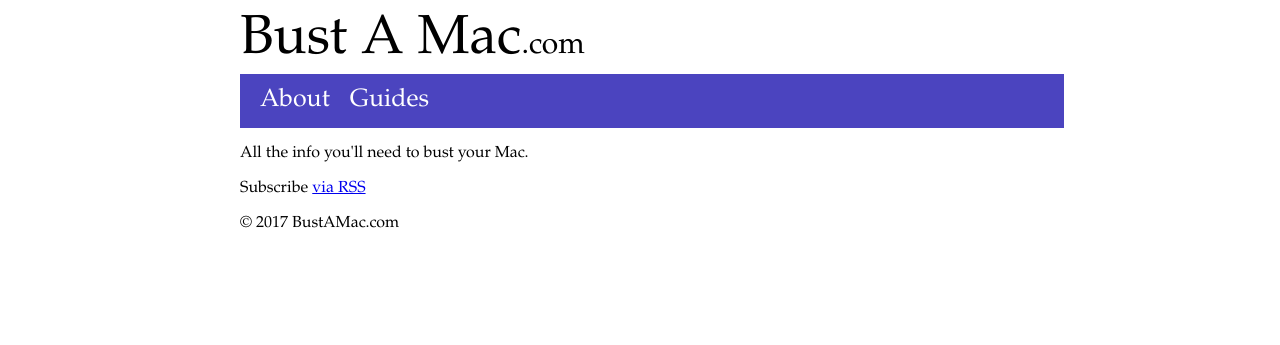
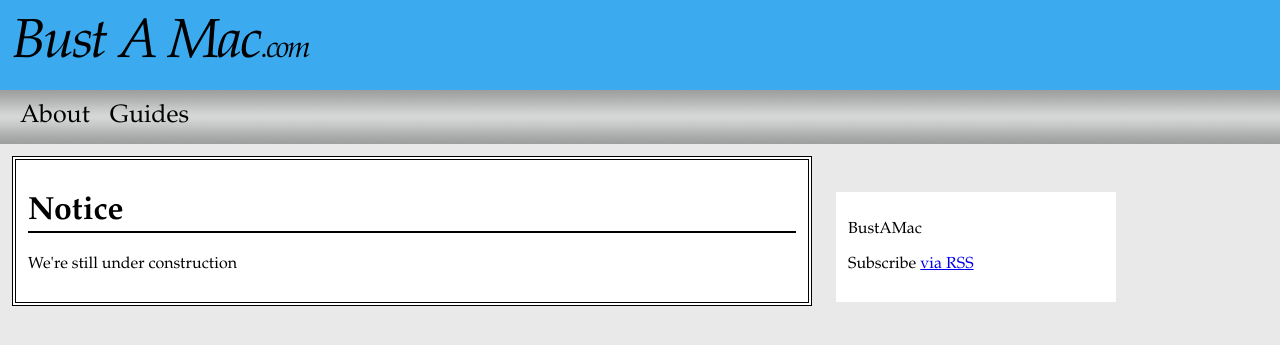
Before and after one commit to 128keaton/bustamac.com, a Jekyll site: the page built from index.html, in a window 1280 px wide. Shown: the top 345 px of the page. Built offline with Jekyll 4.4.1, drawn with Linux system fonts in a browser that asks for light colours.

Commit message:
More styling fixes

```diff
--- a/_includes/footer.html
+++ b/_includes/footer.html
@@ -1,9 +1,3 @@
-<footer class="site-footer">
 
-  <div class="wrapper">
 
-    <p>&copy; 2017 BustAMac.com</p>
-
-  </div>
-
-</footer>
+    <p>&copy 2017 BustAMac.com</p>
--- a/_includes/header.html
+++ b/_includes/header.html
@@ -1,6 +1,5 @@
 <header class="site-header">
 
-  <div class="wrapper">
 
     <a class="site-title" href="{{ site.baseurl }}/">{{ site.title }}</a>
 
@@ -16,6 +15,5 @@
       </div>
     </nav>
 
-  </div>
 
 </header>
--- /dev/null
+++ b/_includes/notice.html
@@ -0,0 +1,4 @@
+<div class="notice">
+<h1>Notice</h1>
+<p>{{ include.content }}</p>
+</div>
--- /dev/null
+++ b/_includes/sidebar.html
@@ -0,0 +1,4 @@
+<div class="sidebar">
+  <p class="page-subtitle">BustAMac</p>
+  <p class="rss-subscribe">Subscribe <a href="{{ "/feed.xml" | prepend: site.baseurl }}">via RSS</a></p>
+</div>
--- a/_layouts/default.html
+++ b/_layouts/default.html
@@ -4,6 +4,7 @@
   {% include head.html %}
 
   <body>
+    <table>
     <div class="page-content">
     {% include header.html %}
 
@@ -11,9 +12,9 @@
         {{ content }}
       </div>
 
-
-    {% include footer.html %}
+        {% include sidebar.html %}
   </div>
+</table>
   </body>
 
 </html>
--- a/_sass/_base.scss
+++ b/_sass/_base.scss
@@ -2,6 +2,13 @@
   font-size: 55px;
   text-decoration: none;
   color: black!important;
+  width: 100%;
+  padding: 12px;
+  background-color: #3baaef;
+  display: block;
+  font-style: italic;
+  letter-spacing: -2px;
+  z-index: 0;
 }
 a.site-title::after{
   content: ".com";
@@ -10,10 +17,14 @@
 .site-nav{
   width: 100%;
   padding: 12px;
-  background-color: #4b44bf;
+  z-index: 2;
+  background: url(/images/CocoaHeader.png);
+  background-repeat: repeat-x;
+  background-position: center;
+  background-size: contain;
 }
 .site-nav a{
-  color: white;
+  color: black;
   font-size: 25px;
   text-decoration: none;
   padding: 8px;
@@ -21,12 +32,20 @@
 .site-nav a.underlined{
   text-decoration: underline;
 }
-.page-header{
+.page-header, .header{
   width: 100%;
 }
 .page-content{
+  width: 100%;
+  display: inline-block;
+  margin: 0 auto;
+}
+.wrapper{
   max-width: 800px;
-  margin: 0 auto;
+  min-width: 400px;
+  width: 60%;
+  display: inline-block;
+  margin: 12px;
 }
 .post-list{
   list-style: none;
@@ -35,3 +54,25 @@
   border-left: 3px solid black;
   padding-left: 12px;
 }
+.notice{
+  width: 100%;
+background-color: white;
+padding: 12px;
+  position: relative;
+border: 4px solid black;
+border-style: double;
+}
+.notice h1{
+  border-bottom: 2px solid black;
+}
+
+.sidebar{
+    display: inline-block;
+  width: 20%;
+  background-color: white;
+ margin: 40px;
+ padding: 12px;
+
+top: 105px;
+
+}
--- a/css/main.scss
+++ b/css/main.scss
@@ -15,7 +15,7 @@
 $spacing-unit:     30px;
 
 $text-color:       #111;
-$background-color: #fff;
+$background-color: rgb(233, 233, 233);
 $brand-color:      #2a7ae2;
 
 $grey-color:       #828282;
@@ -46,6 +46,7 @@
 body{
   font-family: $base-font-family;
   background-color: $background-color;
+  margin: 0;
 }
 
 // Import partials from `sass_dir` (defaults to `_sass`)
--- a/index.html
+++ b/index.html
@@ -4,9 +4,9 @@
 ---
 
 <div class="home">
+    {% include notice.html content="We're still under construction" %}
   <div class="page-header">
-    <p class="page-subtitle">{{ site.tagline }}</p>
-    <p class="rss-subscribe">Subscribe <a href="{{ "/feed.xml" | prepend: site.baseurl }}">via RSS</a></p>
+
   </div>
   <ul class="post-list">
     {% for post in site.posts %}
```
Also changed, not shown: images/CocoaHeader.png (added), 6 other files.
